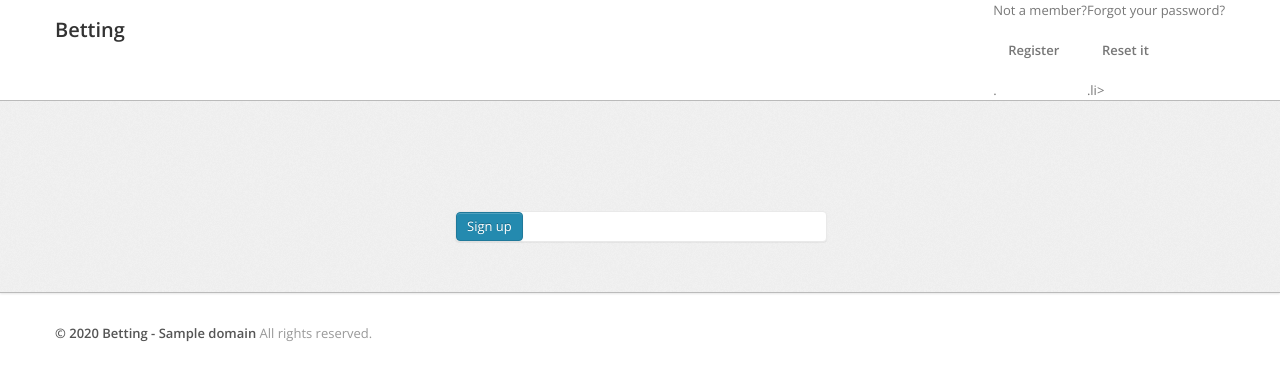
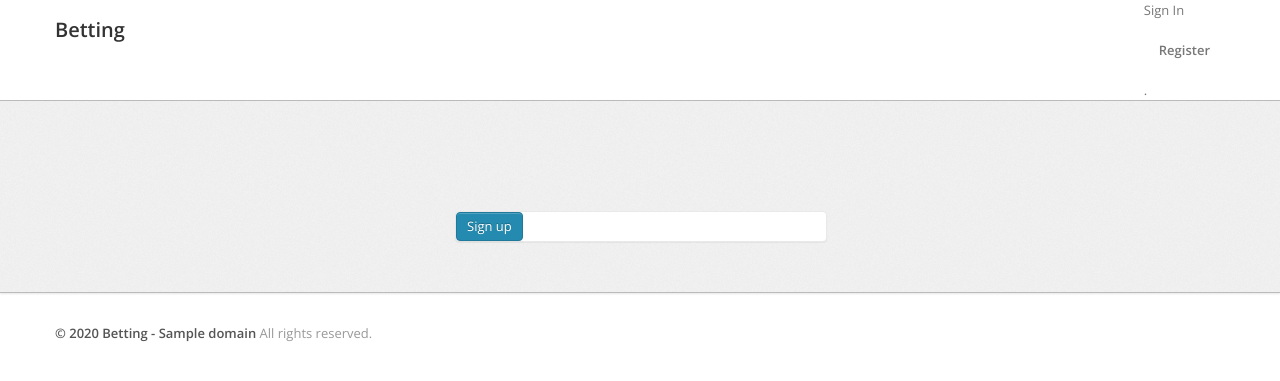
Before and after one commit to gitvishal/bet, a Django app: template templates/registration/registration_form.html in a window 1280 px wide. Shown: the top 381 px of the page. Run offline with Django 3.2, Linux system fonts and the light colour scheme; the template is opened without the code that fills it: most values are stand-ins (such as "Sample title", 1, 10 or a date in 2020); some libraries are stand-ins or nearby versions.

Commit message:
registration link setup

```diff
--- a/templates/base.html
+++ b/templates/base.html
@@ -29,10 +29,11 @@
 			  	</a>
 
 				<div class="nav-collapse collapse navbar-inverse-collapse">
-
 					<ul class="nav pull-right">
+						{% block nav %}
 						<li>{% trans "Not a member?" %} <a href="{% url 'registration_register' %}">{% trans "Register" %}</a>.</li>
-						<li>{% trans "Forgot your password?" %} <a href="{% url 'auth_password_reset' %}">{% trans "Reset it" %}</a>.li>
+						<li>{% trans "Forgot your password?" %} <a href="{% url 'auth_password_reset' %}">{% trans "Reset it" %}</a>.<li>
+						{% endblock %}
 					</ul>
 				</div><!-- /.nav-collapse -->
 			</div>
--- a/templates/registration/registration_form.html
+++ b/templates/registration/registration_form.html
@@ -3,6 +3,10 @@
 {% load bootstrap4 %}
 
 {% block title %}{% trans "Register for an account" %}{% endblock %}
+
+{% block nav %}
+	<li>{% trans "Sign In" %} <a href="{% url 'auth_login' %}">{% trans "Register" %}</a>.</li>
+{% endblock %}
 
 {% block container %}
 <form method="post" action="">
```
